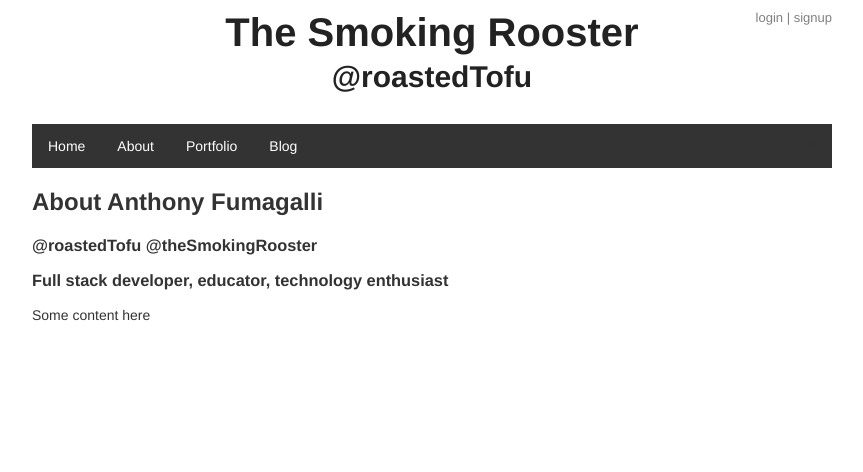
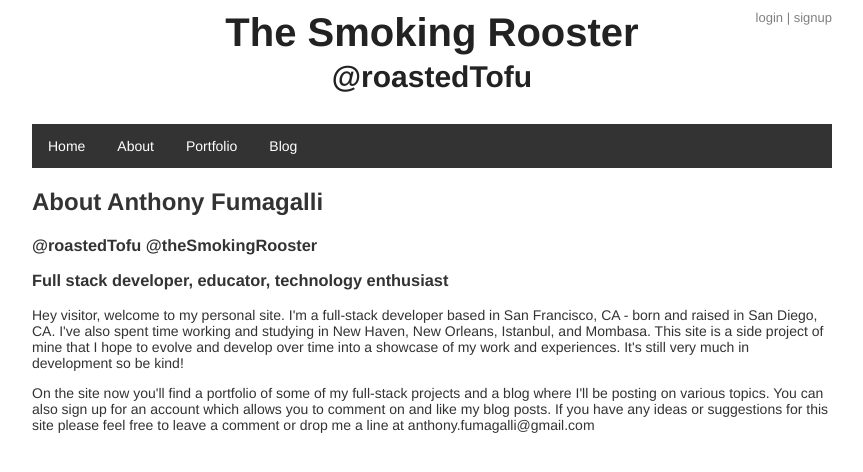
Before and after one commit to afumagalli/multi-user-blog, a Python web app: template templates/about.html in a window 1280 px wide. Shown: the top 472 px of the page, without its empty margins (208-1071 px from the left). Run offline with Jinja, Linux system fonts and the light colour scheme; the template is opened without the code that fills it, so the values that code supplies are empty.

Commit message:
Update About page with personal info

```diff
--- a/templates/about.html
+++ b/templates/about.html
@@ -3,5 +3,8 @@
   <h2>About Anthony Fumagalli</h2>
   <h3>@roastedTofu @theSmokingRooster</h3>
   <h3>Full stack developer, educator, technology enthusiast</h3>
-  <article>Some content here</article>
+  <article>
+  	<p>Hey visitor, welcome to my personal site. I'm a full-stack developer based in San Francisco, CA - born and raised in San Diego, CA. I've also spent time working and studying in New Haven, New Orleans, Istanbul, and Mombasa. This site is a side project of mine that I hope to evolve and develop over time into a showcase of my work and experiences. It's still very much in development so be kind!</p>
+  	<p>On the site now you'll find a portfolio of some of my full-stack projects and a blog where I'll be posting on various topics. You can also sign up for an account which allows you to comment on and like my blog posts. If you have any ideas or suggestions for this site please feel free to leave a comment or drop me a line at anthony.fumagalli@gmail.com</p>
+  </article>
 {% endblock %}
```
